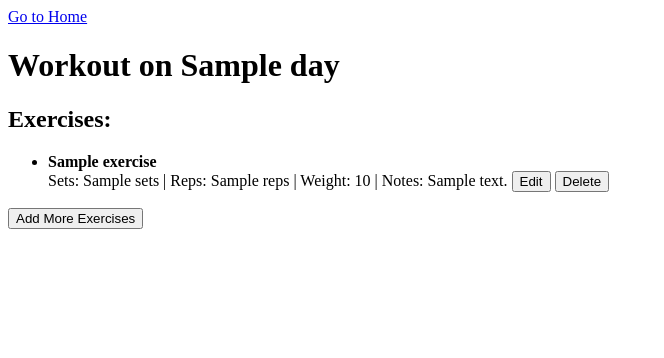
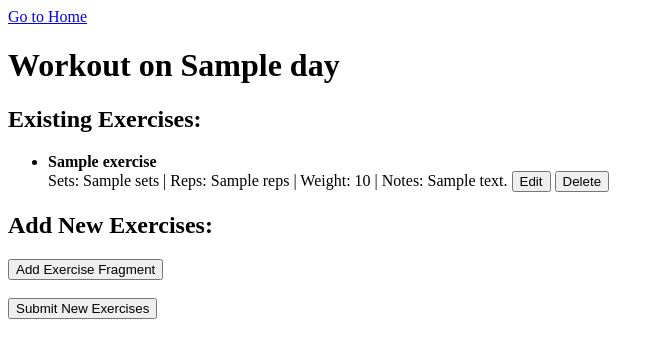
Before and after one commit to Michaszek224/gymTracker, a Flask app: template templates/workout_detail.html in a window 1280 px wide. Shown: the top 358 px of the page, without its empty margins (0-664 px from the left). Run offline with Flask 3, Linux system fonts and the light colour scheme; the template is opened without the code that fills it: most values are stand-ins (such as "Sample title", 1, 10 or a date in 2020); some libraries are stand-ins or nearby versions.

Commit message:
added adding new exercise for already existing workout

```diff
--- a/Todo.txt
+++ b/Todo.txt
@@ -1,7 +1,7 @@
 current tasks:
 
 -add functionality to edit and delete exercises inside workout
--add new exercises to workout
+-add new exercises to workout +
 -delete row from add_workout +
 
 in future:
--- a/app.py
+++ b/app.py
@@ -60,7 +60,7 @@ def workouts():
     workouts = response.data if response.data else []
     return render_template("workouts.html", workouts=workouts)
 
-@app.route("/exercise_fragment")
+@app.route("/exerciseFragment")
 def exercise_fragment():
     # Render the exercise fragment template
     return render_template("exercise_fragment.html")
@@ -82,6 +82,30 @@ def deleteWorkout(workout_id):
     print(f"Deleting workout {workout_id}")
     return "", 200
 
+@app.route("/updateWorkout/<int:workout_id>/addExercises", methods=["POST"])
+def updateWorkoutAddExercises(workout_id):
+    names = request.form.getlist('name[]')
+    reps = request.form.getlist('reps[]')
+    sets = request.form.getlist('sets[]')
+    weights = request.form.getlist('weight[]')
+    notes = request.form.getlist('notes[]')
+
+    for i in range(len(names)):
+        exercise = {
+            "workout_id": workout_id,
+            "name": names[i],
+            "sets": int(sets[i]),
+            "reps": int(reps[i]),
+            "weight": float(weights[i]) if weights[i] else None,
+            "notes": notes[i]
+        }
+        response = supabase.table("exercise").insert(exercise).execute()
+        if not response.data:
+            return jsonify({"error": "Failed to add exercise"}), 400
+
+    return redirect("/workouts/" + str(workout_id))
+
+
 if __name__ == "__main__":
     # Run the Flask app
     app.run(debug=True)
--- a/templates/add_workout.html
+++ b/templates/add_workout.html
@@ -20,7 +20,7 @@
 
         <button
             type="button"
-            hx-get="/exercise_fragment"
+            hx-get="/exerciseFragment"
             hx-target="#exercises"
             hx-swap="beforeend"
         >
--- a/templates/workout_detail.html
+++ b/templates/workout_detail.html
@@ -1,24 +1,42 @@
+<!-- workout_detail.html -->
 <!DOCTYPE html>
 <html lang="en">
+
 <head>
     <meta charset="UTF-8">
     <meta name="viewport" content="width=device-width, initial-scale=1.0">
     <title>Workout Details</title>
+    <script src="https://unpkg.com/htmx.org@1.9.2"></script>
+
 </head>
+
 <body>
     <a href="/">Go to Home</a>
     <h1>Workout on {{ workout.day }}</h1>
-    <h2>Exercises:</h2>
+
+    <h2>Existing Exercises:</h2>
     <ul>
         {% for exercise in workout.exercises %}
         <li>
             <strong>{{ exercise.name }}</strong><br>
-            Sets: {{ exercise.sets }} | Reps: {{ exercise.reps }} | Weight: {{ exercise.weight }} | Notes: {{ exercise.notes }}
+            Sets: {{ exercise.sets }} | Reps: {{ exercise.reps }} | Weight: {{ exercise.weight }} | Notes: {{
+            exercise.notes }}
             <button>Edit</button>
             <button>Delete</button>
         </li>
         {% endfor %}
     </ul>
-    <button hx-get="/exercise-form" hx-target="#exercises" hx-swap="beforeend">Add More Exercises</button><br><br>
+
+    <h2>Add New Exercises:</h2>
+    <form id="newExercisesForm" action="/updateWorkout/{{ workout.id }}/addExercises" method="POST">
+        <div id="newExercises"></div>
+        <button type="button" hx-get="/exerciseFragment" hx-target="#newExercises" hx-swap="beforeend">
+            Add Exercise Fragment
+        </button>
+        <br><br>
+        <button type="submit">Submit New Exercises</button>
+    </form>
+
 </body>
+
 </html>
```
